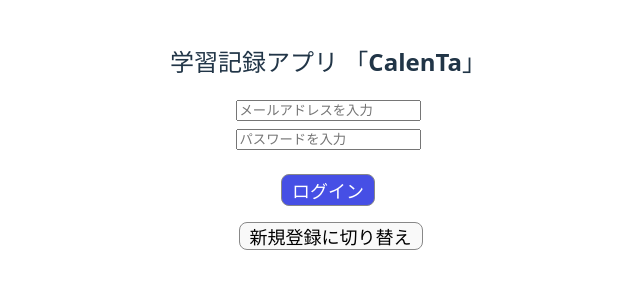
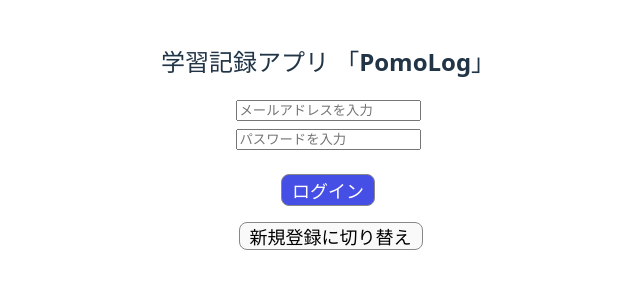
Before and after one commit to Masato24524/pomodoro-timer-app, a React (Vite) app in the folder frontend/: page / in a window 1280 px wide. Shown: the top 300 px of the page, without its empty margins (312-952 px from the left). Built offline with nearby package versions, Linux system fonts and the light colour scheme; no server answers.

Commit message:
✨ 学習記録アプリのタイトルを「CalenTa」から「PomoLog」に変更。

```diff
--- a/frontend/src/component/Auth/Auth.tsx
+++ b/frontend/src/component/Auth/Auth.tsx
@@ -42,7 +42,7 @@ const Auth = () => {
 
   return (
     <div className="signup-container">
-      <h2>学習記録アプリ 「CalenTa」</h2>
+      <h2>学習記録アプリ 「PomoLog」</h2>
       {/* <h2>{isSignup ? "サインアップ" : "サインイン"}</h2> */}
       <div>
         <form action="" className="signup-form">
```
